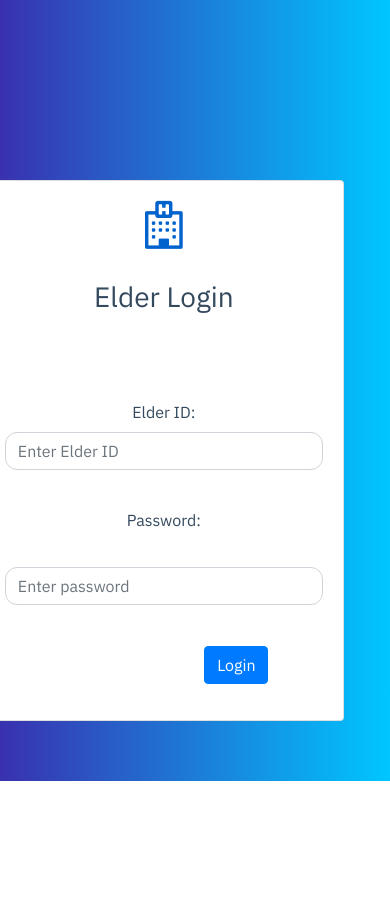
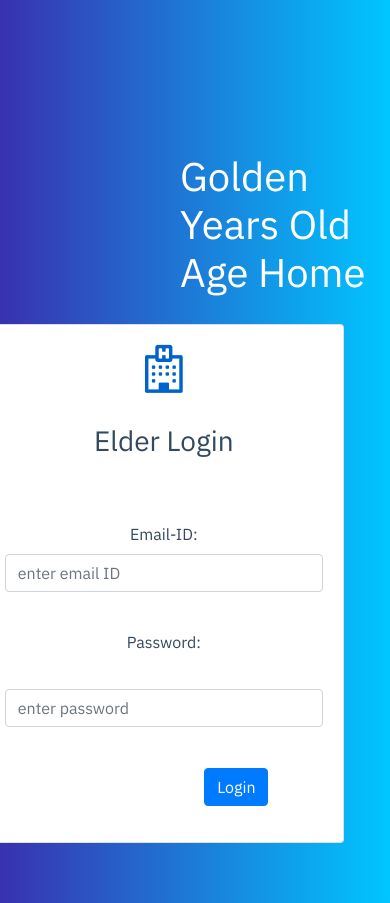
Before and after one commit to Kgaphola45/XISD6329_Web_Application, a PHP site: page /login.php in a window 390 px wide. Shown: the part 73-976 px from the top of the page. Before the commit the page ends 854 px from the top, so only its background shows below. Run offline with PHP 8.4, Linux system fonts and the light colour scheme; some libraries are stand-ins or nearby versions; grey boxes are pictures that could not be loaded.

Commit message:
"Removed inline styles and scripts from login.php, updated image source, and modified form fields and action."

```diff
--- a/login.php
+++ b/login.php
@@ -11,66 +11,6 @@ include("header.php");
     <link rel="stylesheet" href="https://stackpath.bootstrapcdn.com/bootstrap/4.3.1/css/bootstrap.min.css" integrity="sha384-ggOyR0iXCbMQv3Xipma34MD+dH/1fQ784/j6cY/iJTQUOhcWr7x9JvoRxT2MZw1T" crossorigin="anonymous">
     <link rel="stylesheet" href="vendor/fontawesome/css/font-awesome.min.css">
     <link href="//maxcdn.bootstrapcdn.com/bootstrap/4.1.1/css/bootstrap.min.css" rel="stylesheet" id="bootstrap-css">
-
-    <style>
-        .form-control {
-            border-radius: 0.75rem;
-        }
-        .welcome-section {
-            text-align: center;
-            margin-top: 50px;
-            color: white;
-        }
-        .services-section, .contact-section {
-            margin-top: 50px;
-            margin-left: auto;
-            margin-right: auto;
-            max-width: 1200px;
-            text-align: center;
-            color: white;
-        }
-        .services-section img, .welcome-section img {
-            max-width: 100%;
-            height: auto;
-            border-radius: 10px;
-        }
-
-        h3 {
-            text-align: center;
-            margin-bottom: 30px;
-        }
-
-    </style>
-
-
-
-    <script>
-        var check = function() {
-            if (document.getElementById('password').value ==
-                document.getElementById('cpassword').value) {
-                document.getElementById('message').style.color = '#5dd05d';
-                document.getElementById('message').innerHTML = 'Matched';
-            } else {
-                document.getElementById('message').style.color = '#aa4f4f';
-                document.getElementById('message').innerHTML = 'Not Matching';
-            }
-        }
-
-        function alphaOnly(event) {
-            var key = event.keyCode;
-            return ((key >= 65 && key <= 90) || key == 8 || key == 32);
-        };
-
-        function checklen() {
-            var pass1 = document.getElementById("password");
-            if (pass1.value.length < 6) {
-                alert("Password must be at least 6 characters long. Try again!");
-                return false;
-            }
-            return true;
-        }
-    </script>
-
 </head>
 
 <body>
@@ -123,11 +63,14 @@ include("header.php");
          <div class="col-md-7" style="padding-left: 180px; ">
                  <div style="-webkit-animation: mover 2s infinite alternate;
     animation: mover 1s infinite alternate;">
-          <img src="images/ambulance1.png" alt="" style="width: 20%;padding-left: 40px;margin-top: 150px;margin-left: 45px;margin-bottom:15px">
+          <img src="images/logo/logo.png" alt="" style="width: 20%;padding-left: 40px;margin-top: 150px;margin-left: 45px;margin-bottom:15px">
+
       </div>
 
+
+
       <div style="color: white;">
-            <h4 style="font-family: 'IBM Plex Sans', sans-serif;"> </h4>
+            <h1 style="font-family: 'IBM Plex Sans', sans-serif;"> Golden Years Old Age Home</h1>
           </div>
 
          </div>
@@ -139,16 +82,18 @@ include("header.php");
                 <i class="fa fa-hospital-o fa-3x" aria-hidden="true" style="color:#0062cc"></i>
                 <br>
               <h3 style="margin-top: 10%">Elder Login</h3><br>
-              <form class="form-group" method="POST" action="elder_login.php">
+              <form class="form-group" method="POST" action="func.php">
                 <div class="row" style="margin-top: 10%">
-                  <div class="col-md-4"><label>Elder ID: </label></div>
-                  <div class="col-md-8"><input type="text" name="elder_id" class="form-control" placeholder="Enter Elder ID" required/></div><br><br>
+                  <div class="col-md-4"><label>Email-ID: </label></div>
+                  <div class="col-md-8"><input type="text" name="email" class="form-control" placeholder="enter email ID" required/></div><br><br>
                   <div class="col-md-4" style="margin-top: 8%"><label>Password: </label></div>
-                  <div class="col-md-8" style="margin-top: 8%"><input type="password" class="form-control" name="password" placeholder="Enter password" required/></div><br><br><br>
+                  <div class="col-md-8" style="margin-top: 8%"><input type="password" class="form-control" name="password2" placeholder="enter password" required/></div><br><br><br>
                 </div>
                 <div class="row">
                  <div class="col-md-4"  style="padding-left: 160px;margin-top: 10%">
-                    <center><input type="submit" id="inputbtn" name="elder_login" value="Login" class="btn btn-primary"></center></div>
+                    <center><input type="submit" id="inputbtn" name="patsub" value="Login" class="btn btn-primary"></center></div>
+                 <!--  <div class="col-md-8" style="margin-top: 10%">
+                    <a href="index.php" class="btn btn-primary">Back</a></div> -->
                 </div>
               </form>
             </center>
@@ -162,8 +107,6 @@ include("header.php");
 
 
 
-
-
     <!-- Optional JavaScript -->
     <!-- jQuery first, then Popper.js, then Bootstrap JS -->
     <script src="https://code.jquery.com/jquery-3.2.1.slim.min.js" integrity="sha384-KJ3o2DKtIkvYIK3UENzmM7KCkRr/rE9/Qpg6aAZGJwFDMVNA/GpGFF93hXpG5KkN" crossorigin="anonymous"></script>
```
